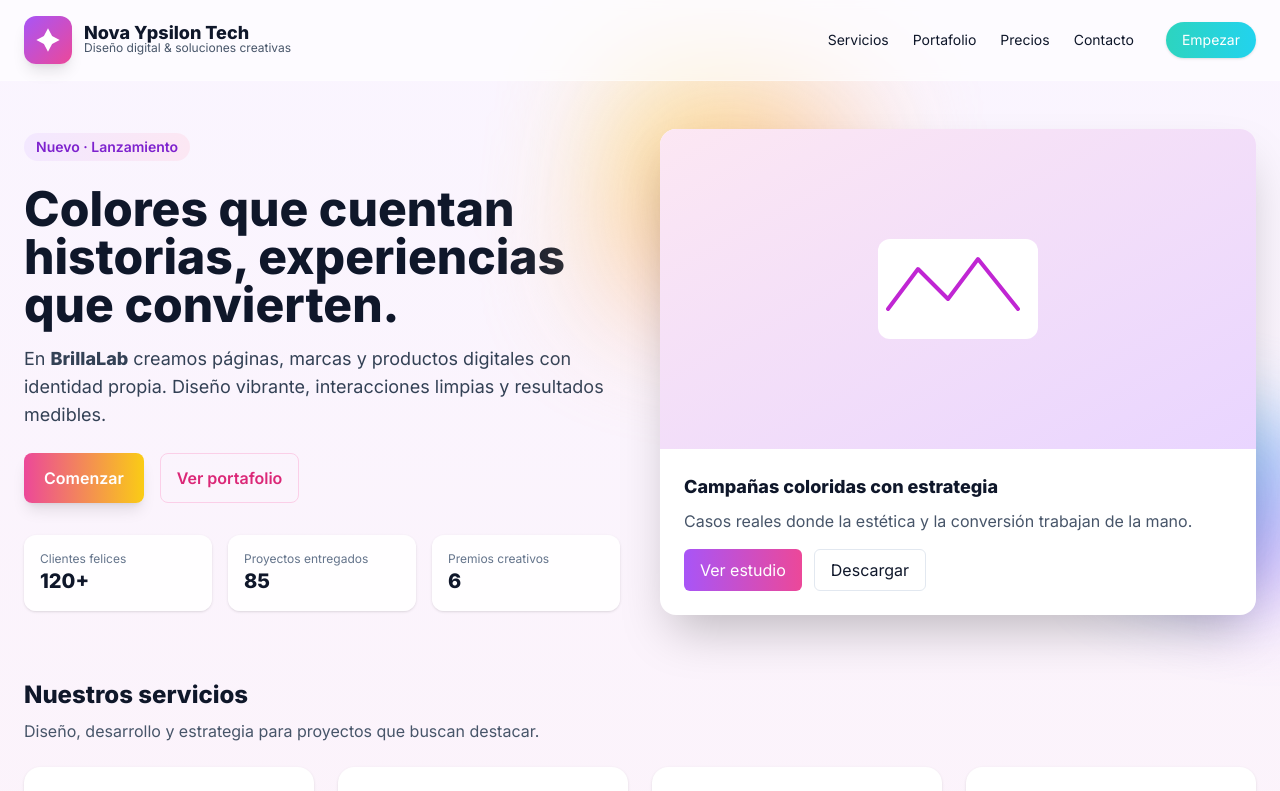
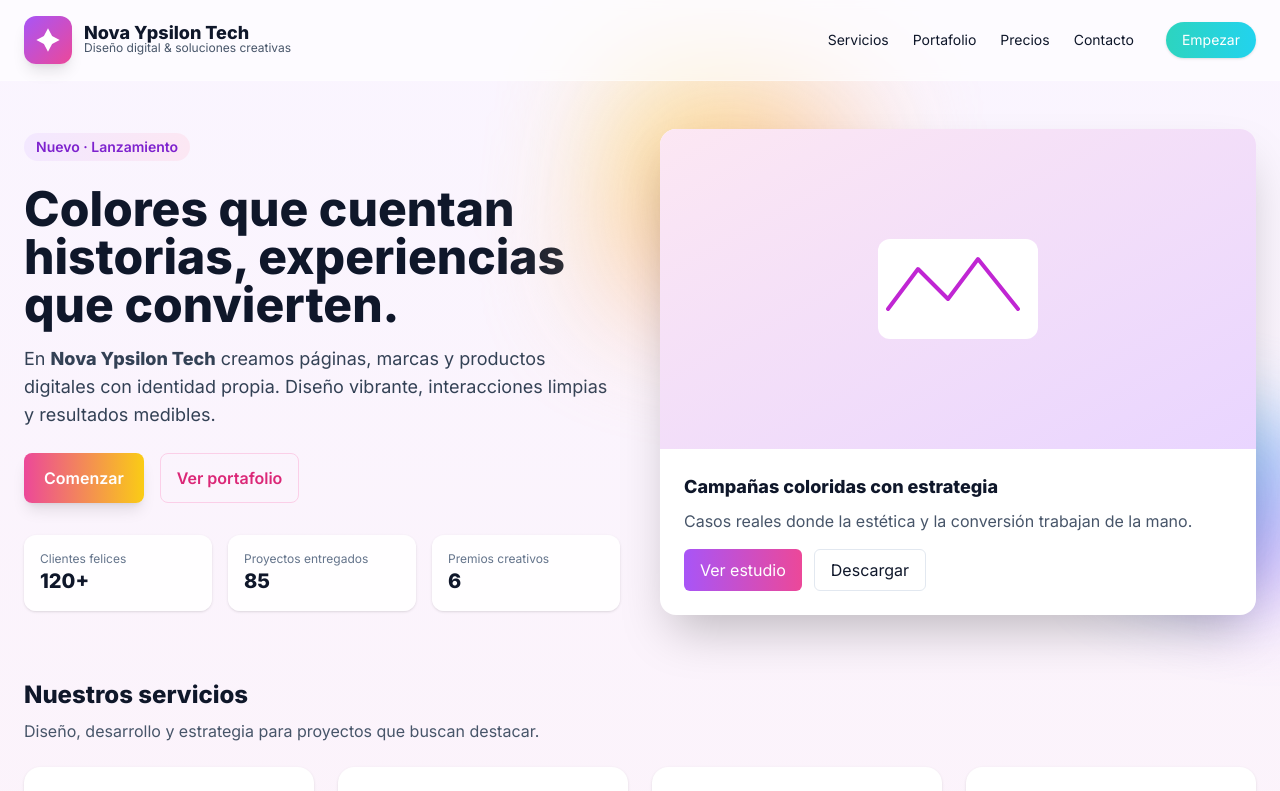
Before and after one commit to NocianDev/brillalab-landing, a React (Vite) app: page / in a window 1280 px wide. Shown: the top 791 px of the page. Built offline with nearby package versions, Linux system fonts and the light colour scheme; no server answers.

Commit message:
Nombre 2

```diff
--- a/src/components/BrillaLabLanding.jsx
+++ b/src/components/BrillaLabLanding.jsx
@@ -33,7 +33,7 @@ export default function BrillaLabLanding() {
   const defaultWaMessage = "¡Hola! Estoy interesado en tus servicios.\n¿Podrías darme más información?";
   const waLink = `https://wa.me/${phoneE164}?text=${encodeURIComponent(defaultWaMessage)}`;
   const mailAddress = "angeldevsweb@gmail.com";
-  const mailSubject = "Contacto desde sitio — BrillaLab";
+  const mailSubject = "Contacto desde sitio — Nova Ypsilon Tech";
   const mailBodyExample = "Hola, me interesa recibir información sobre...";
   const mailLink = `mailto:${mailAddress}?subject=${encodeURIComponent(mailSubject)}&body=${encodeURIComponent(mailBodyExample)}`;
 
@@ -124,7 +124,7 @@ export default function BrillaLabLanding() {
 
             <h2 className="mt-6 text-4xl md:text-5xl font-extrabold leading-tight">Colores que cuentan historias, experiencias que convierten.</h2>
 
-            <p className="mt-4 text-slate-700 text-lg">En <strong>BrillaLab</strong> creamos páginas, marcas y productos digitales con identidad propia. Diseño vibrante, interacciones limpias y resultados medibles.</p>
+            <p className="mt-4 text-slate-700 text-lg">En <strong>Nova Ypsilon Tech</strong> creamos páginas, marcas y productos digitales con identidad propia. Diseño vibrante, interacciones limpias y resultados medibles.</p>
 
             <div className="mt-6 flex gap-4">
               <a href="#contact" className="inline-flex items-center gap-3 px-5 py-3 rounded-lg bg-gradient-to-r from-pink-500 to-yellow-400 text-white font-semibold shadow-lg">Comenzar</a>
@@ -286,7 +286,7 @@ export default function BrillaLabLanding() {
                 target="_blank"
                 rel="noopener noreferrer"
                 className="mt-1 inline-block text-sm text-slate-600 hover:underline transition-colors"
-                aria-label="Enviar correo a BrillaLab"
+                aria-label="Enviar correo a Nova Ypsilon Tech"
               >
                 {mailAddress}
               </a>
@@ -297,7 +297,7 @@ export default function BrillaLabLanding() {
                 target="_blank"
                 rel="noopener noreferrer"
                 className="mt-1 inline-block text-sm text-slate-600 hover:underline transition-colors"
-                aria-label="Abrir WhatsApp con BrillaLab"
+                aria-label="Abrir WhatsApp con Nova Ypsilon Tech"
               >
                 +52 826 127 1886
               </a>
@@ -361,7 +361,7 @@ export default function BrillaLabLanding() {
         {/* FOOTER */}
         <footer className="mt-12 border-t pt-8 pb-6 text-sm text-slate-600">
           <div className="max-w-7xl mx-auto flex flex-col md:flex-row items-center justify-between gap-4 px-6">
-            <p>© {new Date().getFullYear()} BrillaLab. Diseñado con amor y colores.</p>
+            <p>© {new Date().getFullYear()} Nova Ypsilon Tech. Diseñado con amor y colores.</p>
             <div className="flex items-center gap-4">
               <a href="#" className="hover:underline">Términos</a>
               <a href="#" className="hover:underline">Privacidad</a>
```
